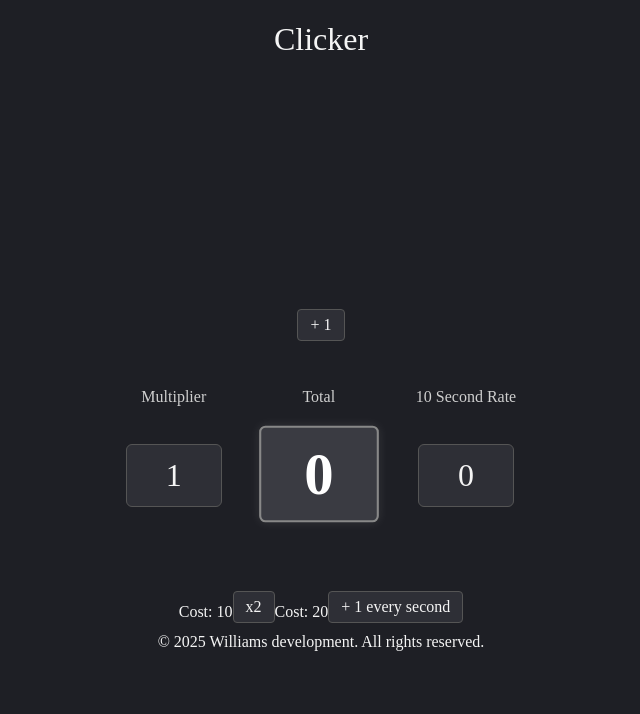
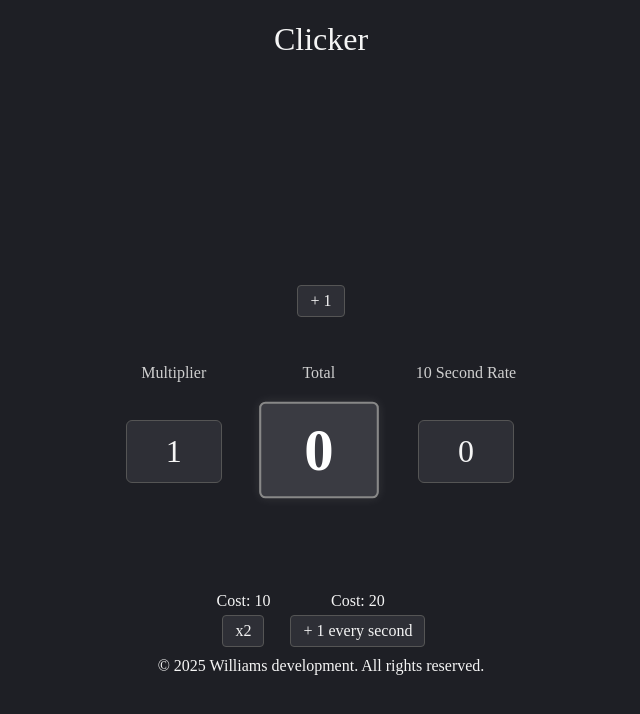
Before and after one commit to timmyd4/React-Idle-Game, a React (Vite) app: page / in a window 1280 px wide. Shown: the top 714 px of the page, without its empty margins (319-959 px from the left). Built offline with nearby package versions, Linux system fonts and the light colour scheme.

Commit message:
fixed styling

```diff
--- a/Components/Game.jsx
+++ b/Components/Game.jsx
@@ -97,10 +97,15 @@ export default function Game()
                 </div>
             </div>
             <div className="btn-container">
+            <div className="upgrade">
                 <small>Cost: {cost[0]}</small>
-                <button onClick={Double}> x2 </button>
+                <button onClick={Double}>x2</button>
+            </div>
+
+            <div className="upgrade">
                 <small>Cost: {cost[1]}</small>
-                <button onClick={BuyAutoRate}> + {autoRate + 1} every second </button>
+                <button onClick={BuyAutoRate}>+ {autoRate + 1} every second</button>
+            </div>
             </div>
         </>
     );
--- a/index.css
+++ b/index.css
@@ -33,6 +33,8 @@ button
     justify-content: center;
     justify-items: center;
     align-items: center;
+    gap: 20px;
+    margin-top: 15px;
 }
 /*C*/
 /*D*/
@@ -195,6 +197,18 @@ small
 }
 /*T*/
 /*U*/
+.upgrade
+{
+  display: flex;
+  flex-direction: column;
+  align-items: center;
+  text-align: center;
+}
+
+.upgrade small
+{
+  margin-bottom: 5px;
+}
 /*V*/
 /*W*/
 .whole-container
```
